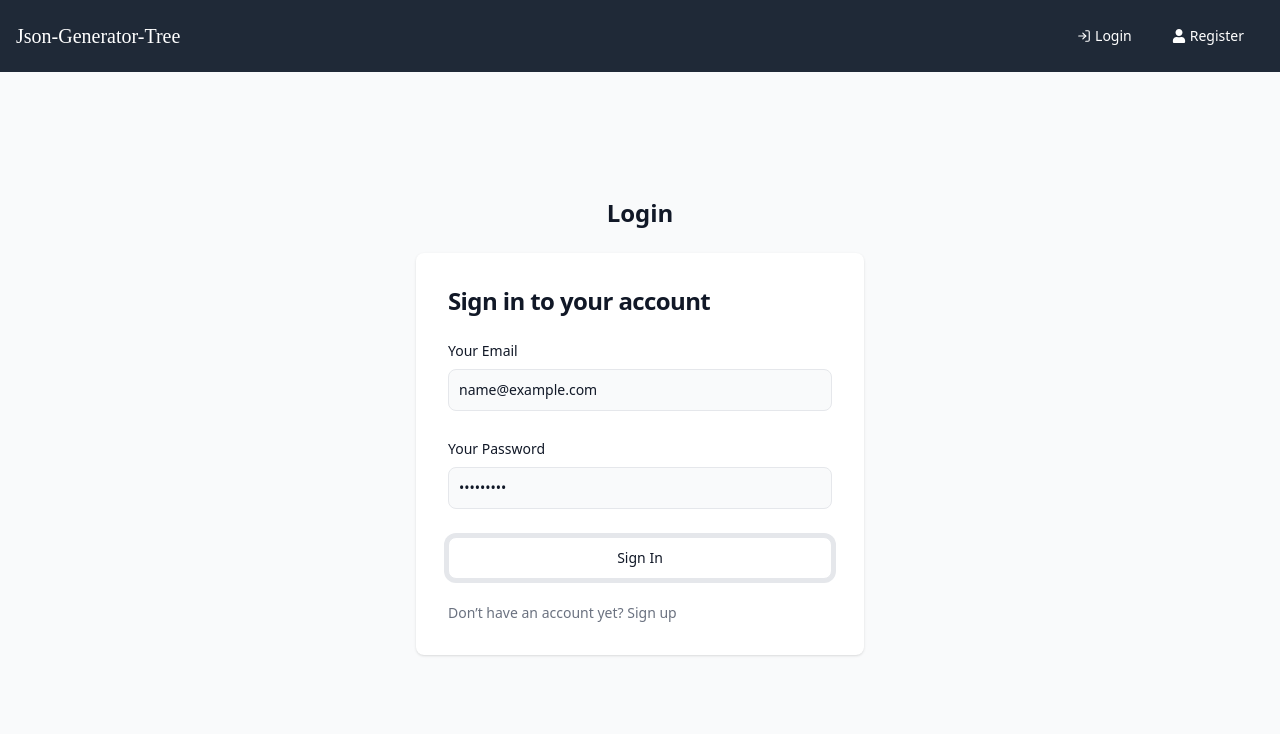
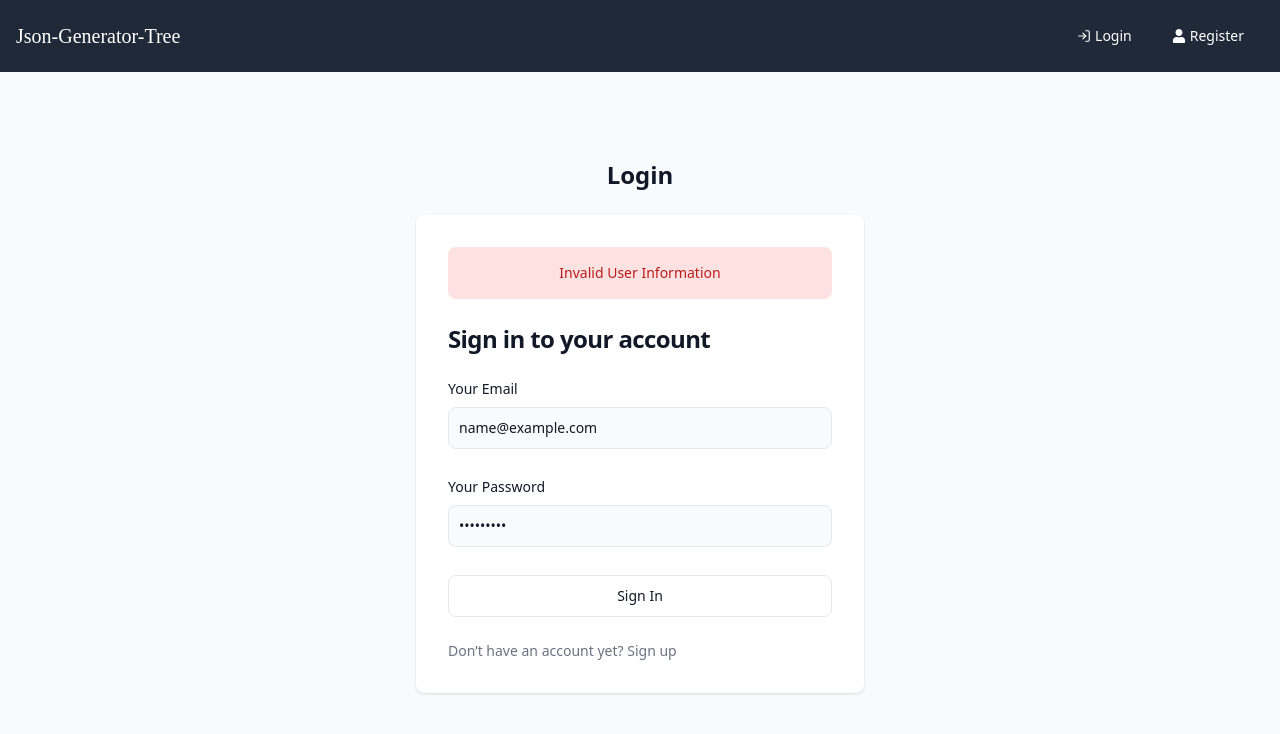
Before and after one commit to marouaneXan/json_generator_tree, a React (Vite) app in the folder Client/: page /login in a window 1280 px wide. Both pictures are taken after typing "name@example.com", "Sample123" into the empty fields and a click on the button "Sign In". Shown: the top 734 px of the page. Built offline with nearby package versions, Linux system fonts and the light colour scheme; no server answers.

Commit message:
fix some error in localStorage and navbar

```diff
--- a/Client/src/Context/AuthContext.jsx
+++ b/Client/src/Context/AuthContext.jsx
@@ -1,15 +1,18 @@
 import { useMemo, createContext, useState } from "react";
 export const AuthContext = createContext(null);
 const AuthContextProvider = ({ children }) => {
+  const [connected,setConnected]=useState(localStorage.getItem("logged"))
   const [id, setId] = useState(localStorage.getItem("user_id"));
   const [success, setSuccess] = useState(null);
-  const [error, setError] = useState(null);
+  const [error, setError] = useState(false);
   const [loading, setLoading] = useState(false);
   const logout = () => {
     localStorage.clear();
+    setConnected(false)
   };
   const values = useMemo(
     () => ({
+      connected,setConnected,
       id,
       setId,
       loading,
@@ -20,7 +23,7 @@ const AuthContextProvider = ({ children }) => {
       setError,
       logout
     }),
-    [id, setId, loading, setLoading, success, setSuccess, error, setError]
+    [connected,setConnected, id, setId, loading, setLoading, success, setSuccess, error, setError]
   );
   return <AuthContext.Provider value={values}>{children}</AuthContext.Provider>;
 };
--- a/Client/src/components/Alerts/LoginAlert.jsx
+++ b/Client/src/components/Alerts/LoginAlert.jsx
@@ -1,8 +1,8 @@
 import React, { useContext } from 'react'
-import { UserContext } from '../../Context/User'
+import { AuthContext } from '../../Context/AuthContext'
 
-const RegisterAlerts = () => {
-    const {success,error}=useContext(UserContext)
+const LoginAlerts = () => {
+    const {success,error}=useContext(AuthContext)
   return (
     <>
         {error && (
@@ -10,7 +10,7 @@ const RegisterAlerts = () => {
             className="p-4 w-full text-center mb-4 text-sm text-red-700 bg-red-100 rounded-lg dark:bg-red-200 dark:text-red-800"
             role="alert"
           >
-            This Email is Already Taken
+            Invalid User Information
           </div>
         )}
         {success && (
@@ -25,4 +25,4 @@ const RegisterAlerts = () => {
   )
 }
 
-export default RegisterAlerts
+export default LoginAlerts
--- a/Client/src/components/layouts/Navbar.jsx
+++ b/Client/src/components/layouts/Navbar.jsx
@@ -7,19 +7,17 @@ import { useEffect } from "react";
 import { AuthContext } from "../../Context/AuthContext";
 
 const Navbar = () => {
-  const { id,logout } = useContext(AuthContext);
-
-
+  const { connected,logout } = useContext(AuthContext);
 
   return (
     <nav className="bg-[rgb(31,41,55)]">
       <div className="text-white  container flex justify-between items-center p-4 mx-auto">
-        <Link to={id ? "/dashboard" : "/register"}>
+        <Link to={connected ? "/dashboard" : "/register"}>
           <h5 className="font-medium font-[cursive] md:text-xl">
             Json-Generator-Tree
           </h5>
         </Link>
-        {id ? (
+        {connected ? (
           <button
             type="button"
             onClick={logout}
--- a/Client/src/pages/Login.jsx
+++ b/Client/src/pages/Login.jsx
@@ -6,11 +6,12 @@ import { LoginSchema } from "../validation/Login";
 import { useNavigate } from "react-router-dom";
 import axios from "axios";
 import { AuthContext } from "../Context/AuthContext";
-import { useEffect } from "react";
+import LoginAlerts from "../components/Alerts/LoginAlert";
 
 const endPoint = "http://localhost:5000/api/v1/auth/login";
 const Login = () => {
   const {
+    connected,setConnected,
     id,
     setId,
     loading,
@@ -36,7 +37,7 @@ const Login = () => {
         (err.res && err.res.data && err.res.data.message) || err || err.message;
       if (message) {
         setLoading(false);
-        setError(message);
+        setError(true);
         setTimeout(() => {
           setError(null);
           setLoading(false);
@@ -47,8 +48,11 @@ const Login = () => {
       setLoading(false);
       setSuccess(res.data.message);
       setId(localStorage.setItem("user_id", JSON.stringify(res.data.id)));
+      localStorage.setItem("logged", true);
+        setConnected(true);
       setTimeout(() => {
         setSuccess(null);
+        // window.location.reload(true);
         navigate("/dashboard");
       }, 4000);
     }
@@ -68,6 +72,7 @@ const Login = () => {
             </h3>
             <div className="w-full bg-white rounded-lg shadow dark:border md:mt-0 sm:max-w-md xl:p-0 dark:bg-gray-800 dark:border-gray-700">
               <div className="p-6 space-y-4 md:space-y-6 sm:p-8">
+                <LoginAlerts />
                 <h1 className="text-xl font-bold leading-tight tracking-tight text-gray-900 md:text-2xl dark:text-white">
                   Sign in to your account
                 </h1>
@@ -90,9 +95,10 @@ const Login = () => {
                   </div>
                   <button
                     type="submit"
+                    disabled={loading}
                     className="py-2.5 px-5 mr-2 mb-2 text-sm font-medium text-gray-900 focus:outline-none bg-white rounded-lg border border-gray-200 hover:bg-gray-100 hover:text-blue-700 focus:z-10 focus:ring-4 focus:ring-gray-200 dark:focus:ring-gray-700 dark:bg-gray-800 dark:text-gray-400 dark:border-gray-600 dark:hover:text-white w-full dark:hover:bg-gray-700"
                   >
-                    Sign In
+                    Sign In{loading && '...'}
                   </button>
                   <p className="text-sm font-light text-gray-500 dark:text-gray-400">
                     Don’t have an account yet?{" "}
```
